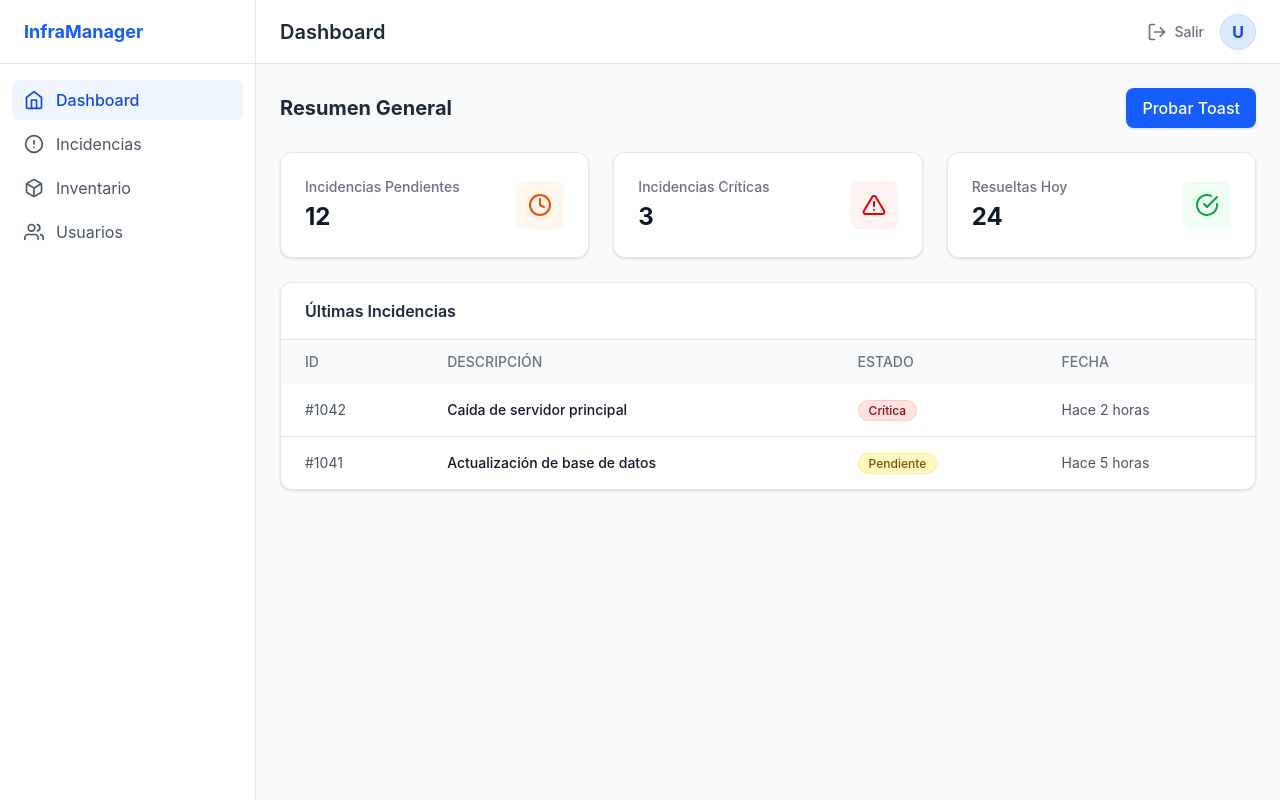
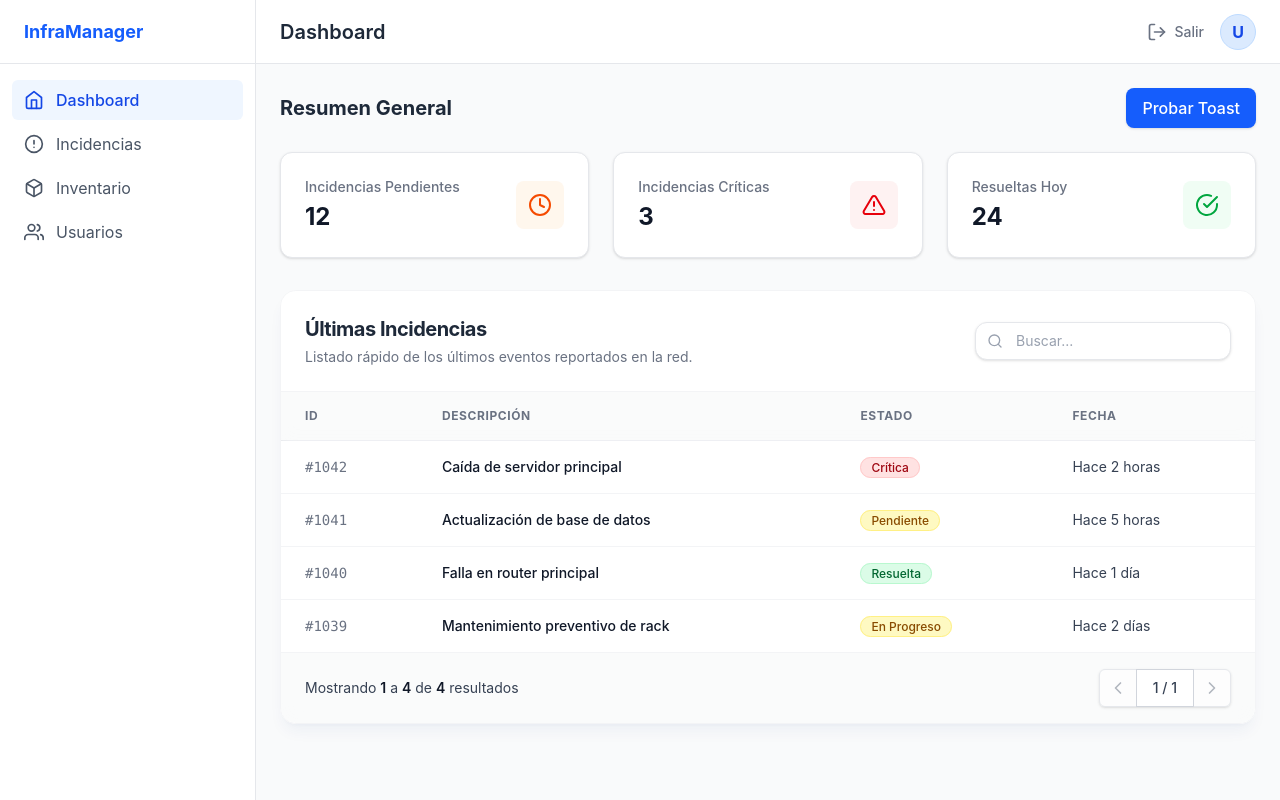
Before and after one commit to Srivera7483/Taller-Integracion-II, a React (Vite) app in the folder frontend-web/: page /dashboard in a window 1280 px wide. Built offline with nearby package versions, Linux system fonts and the light colour scheme.

Commit message:
[TAL-48] refactor: implementar DataTable generica en Dashboard principal #time 1h 30m

```diff
--- a/frontend-web/src/views/Dashboard.jsx
+++ b/frontend-web/src/views/Dashboard.jsx
@@ -1,11 +1,26 @@
 import React from 'react';
 import MetricCard from '../components/MetricCard';
 import StatusBadge from '../components/StatusBadge';
+import DataTable from '../components/DataTable';
 import { FiAlertTriangle, FiCheckCircle, FiClock } from 'react-icons/fi';
 import { useToast } from '../context/ToastContext';
 
 const Dashboard = () => {
   const { showToast } = useToast();
+
+  const columns = [
+    { header: 'ID', accessorKey: 'id', cell: (row) => <span className="font-mono font-medium text-gray-500">{row.id}</span> },
+    { header: 'Descripción', accessorKey: 'descripcion', cell: (row) => <span className="font-medium text-gray-900">{row.descripcion}</span> },
+    { header: 'Estado', accessorKey: 'estado', cell: (row) => <StatusBadge status={row.estado} /> },
+    { header: 'Fecha', accessorKey: 'fecha' }
+  ];
+
+  const recentIncidents = [
+    { id: '#1042', descripcion: 'Caída de servidor principal', estado: 'Crítica', fecha: 'Hace 2 horas' },
+    { id: '#1041', descripcion: 'Actualización de base de datos', estado: 'Pendiente', fecha: 'Hace 5 horas' },
+    { id: '#1040', descripcion: 'Falla en router principal', estado: 'Resuelta', fecha: 'Hace 1 día' },
+    { id: '#1039', descripcion: 'Mantenimiento preventivo de rack', estado: 'En Progreso', fecha: 'Hace 2 días' }
+  ];
 
   return (
     <div className="space-y-6">
@@ -40,37 +55,13 @@ const Dashboard = () => {
         />
       </div>
 
-      <div className="bg-white rounded-xl shadow-sm border border-gray-200 overflow-hidden">
-        <div className="px-6 py-4 border-b border-gray-200">
-          <h3 className="font-semibold text-gray-800">Últimas Incidencias</h3>
-        </div>
-        <div className="overflow-x-auto">
-          <table className="w-full text-left text-sm text-gray-600">
-            <thead className="bg-gray-50 text-gray-500 uppercase">
-              <tr>
-                <th className="px-6 py-3 font-medium">ID</th>
-                <th className="px-6 py-3 font-medium">Descripción</th>
-                <th className="px-6 py-3 font-medium">Estado</th>
-                <th className="px-6 py-3 font-medium">Fecha</th>
-              </tr>
-            </thead>
-            <tbody className="divide-y divide-gray-200">
-              {/* Ejemplo de filas vacías preparadas para el .map() */}
-              <tr className="hover:bg-gray-50 transition-colors">
-                <td className="px-6 py-4">#1042</td>
-                <td className="px-6 py-4 font-medium text-gray-900">Caída de servidor principal</td>
-                <td className="px-6 py-4"><StatusBadge status="Crítica" /></td>
-                <td className="px-6 py-4">Hace 2 horas</td>
-              </tr>
-              <tr className="hover:bg-gray-50 transition-colors">
-                <td className="px-6 py-4">#1041</td>
-                <td className="px-6 py-4 font-medium text-gray-900">Actualización de base de datos</td>
-                <td className="px-6 py-4"><StatusBadge status="Pendiente" /></td>
-                <td className="px-6 py-4">Hace 5 horas</td>
-              </tr>
-            </tbody>
-          </table>
-        </div>
+      <div className="mt-8">
+        <DataTable
+          title="Últimas Incidencias"
+          description="Listado rápido de los últimos eventos reportados en la red."
+          columns={columns}
+          data={recentIncidents}
+        />
       </div>
     </div>
   );
```
